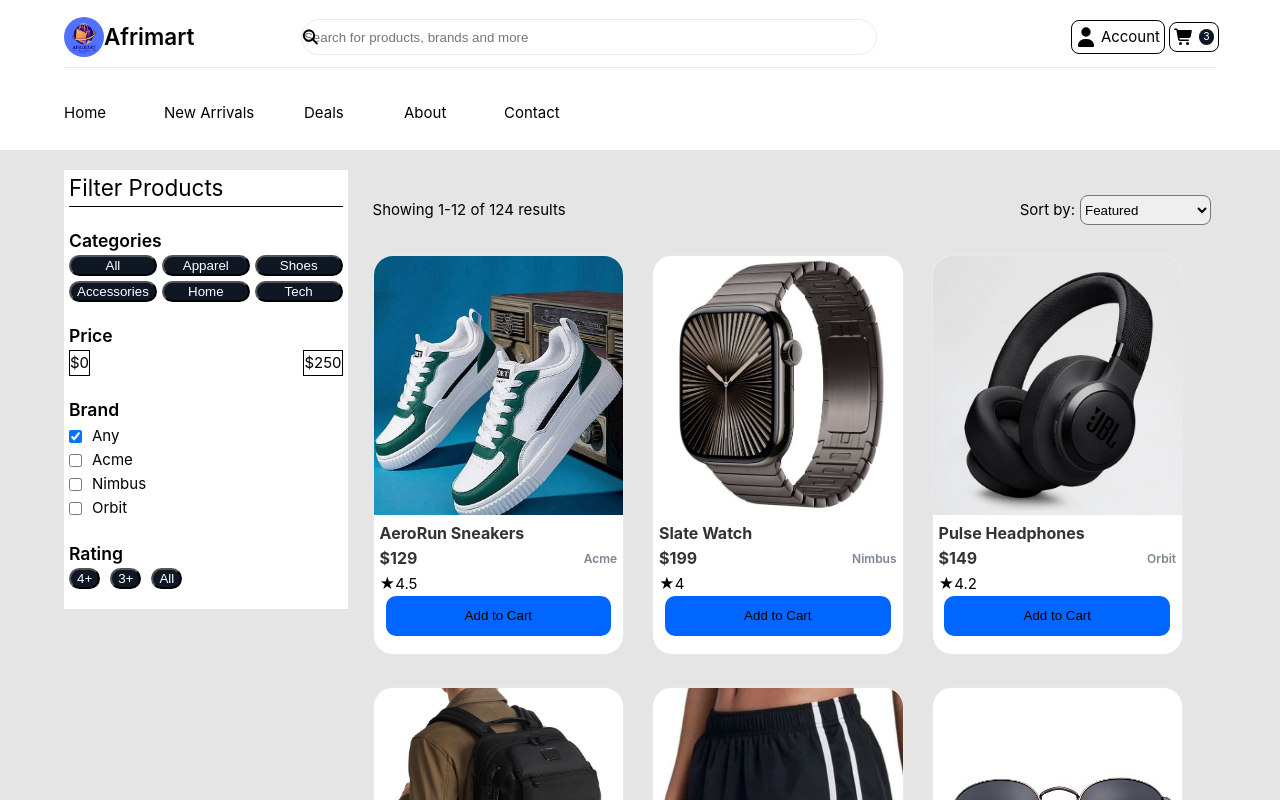
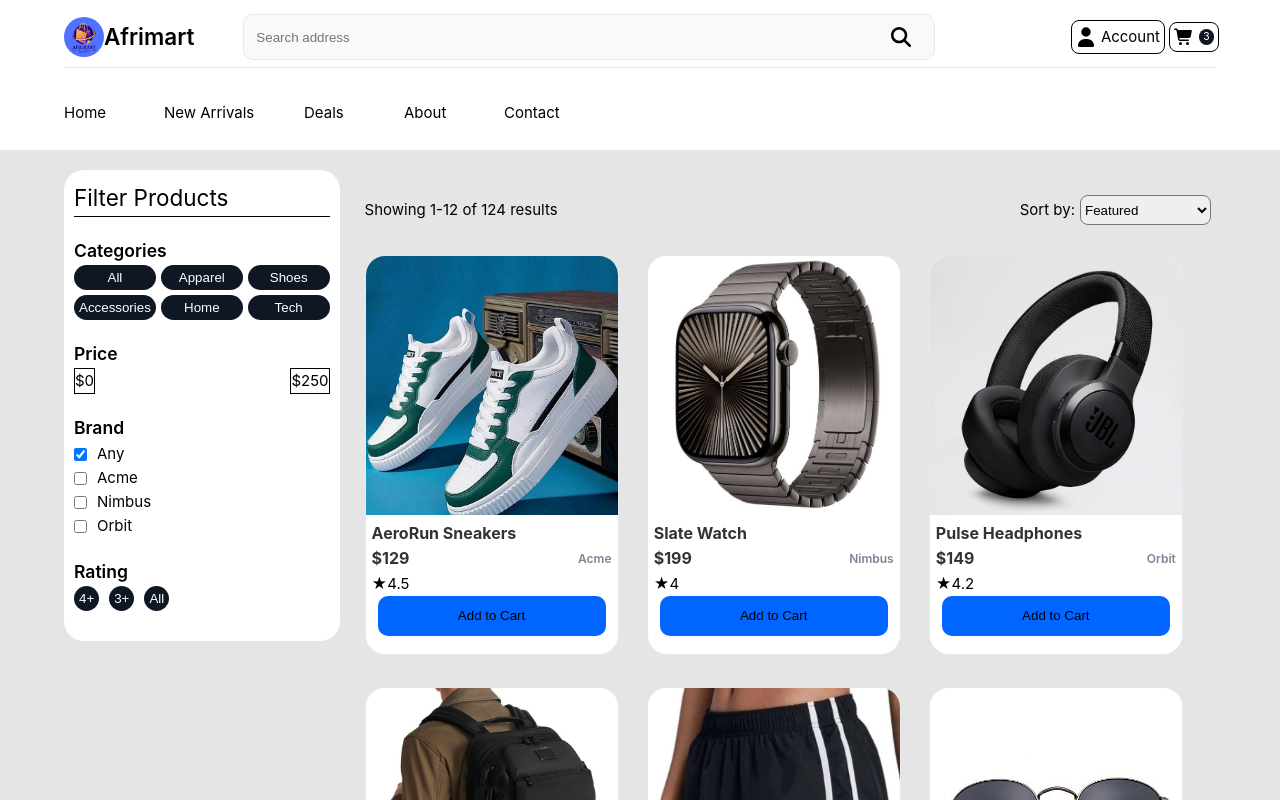
Before and after one commit to K-Irungu/afrimaart-frontend, a Vue app: page / in a window 1280 px wide. Shown: the top 800 px of the page. Built offline with nearby package versions, Linux system fonts and the light colour scheme.

Commit message:
changes to sidebar

```diff
--- a/src/components/DealsComponets/DealsSidebar.vue
+++ b/src/components/DealsComponets/DealsSidebar.vue
@@ -40,9 +40,7 @@
 </script>
 
 <template>
-  <div
-    class="sidefilter lg:col-span-1 md:col-span-1 space-y-8 p-4 bg-white rounded-lg shadow-sm px-[5px]"
-  >
+  <div class="sidefilter lg:col-span-1 md:col-span-1 space-y-8 p-4 bg-white rounded-lg shadow-sm">
     <section class="mb-[20px]">
       <h3 class="dealframe font-bold mb-3 text-lg">Deal Type</h3>
       <div class="grid grid-cols-2 gap-[5px]">
@@ -126,9 +124,11 @@
 
 <style scoped>
 .sidefilter {
+  padding: 10px;
   background: #ffffff;
   height: fit-content;
   width: 20%;
+  border-radius: 20px;
 }
 
 .dealframe,
--- a/src/components/HomeComponents/Sidebar.vue
+++ b/src/components/HomeComponents/Sidebar.vue
@@ -128,8 +128,10 @@
 
 <style scoped>
 .sidefilter {
+  padding: 10px;
   background: #ffffff;
   height: fit-content;
+  border-radius: 20px;
 }
 .categories,
 .price-rage,
@@ -140,6 +142,8 @@
 }
 
 .s-btn {
+  padding: 5px;
+  border: none;
   width: auto;
   cursor: pointer;
   background: #0f1724;
--- a/src/components/Navbar.vue
+++ b/src/components/Navbar.vue
@@ -23,17 +23,24 @@
         <h2 class="text-2xl font-bold">Afrimart</h2>
       </div>
 
-      <div class="relative w-1/2">
-        <font-awesome-icon
-          :icon="['fas', 'search']"
-          class="absolute left-3 top-1/2 transform -translate-y-1/2 text-gray-400 h-4 w-4"
-        />
-        <input
-          type="text"
-          placeholder="Search for products, brands and more"
-          class="input w-full pl-10 pr-4 my-[10px] border rounded-full bg-gray-50 focus:outline-none focus:ring-2 focus:ring-indigo-500 focus:border-indigo-500 hover:border-indigo-400 hover:shadow-md transition-all duration-200"
-        />
-      </div>
+      <form class="search-form flex items-center max-w-lg mx-auto">
+        <label for="voice-search" class="sr-only">Search</label>
+        <div class="relative w-full">
+          <input
+            type="text"
+            id="voice-search"
+            class="search-input bg-gray-50 border border-gray-300 text-gray-900 text-sm rounded-lg block w-full ps-10 p-2.5"
+            placeholder="Search address"
+            required
+          />
+        </div>
+        <button
+          type="submit"
+          class="search-btn inline-flex items-center py-2.5 px-3 ms-2 text-sm font-medium text-white bg-blue-700 rounded-lg"
+        >
+          <font-awesome-icon :icon="['fas', 'search']" class="w-[20px] h-[20px] mr-[6px]" />
+        </button>
+      </form>
 
       <div class="top-links flex items-center gap-[10px] my-[10px]">
         <!-- Account with Icon -->
@@ -137,4 +144,33 @@
   border-radius: 10px;
   font-size: 0.65rem;
 }
+
+.search-form {
+  padding: 2px;
+  width: 60%;
+  border: 1px solid #e6e9ee;
+  border-radius: 10px;
+  background: #f7f9fb;
+  transition: all 0.2s ease;
+}
+
+.search-input {
+  padding: 10px;
+  border: none;
+  background: #f7f9fb;
+}
+
+.search-input:focus {
+  border-color: #6366f1;
+  background: #ffffff;
+  box-shadow: 0 0 0 3px rgba(99, 102, 241, 0.1);
+}
+
+.search-btn {
+  margin-right: 5px;
+  padding: 10px;
+  border: none;
+  background: #f7f9fb;
+  color: black;
+}
 </style>
--- a/src/components/NewArrivalComponents/NewArrivalSidebar.vue
+++ b/src/components/NewArrivalComponents/NewArrivalSidebar.vue
@@ -161,9 +161,11 @@
 
 <style scoped>
 .sidefilter {
+  padding: 10px;
   background: #ffffff;
   height: fit-content;
   width: 20%;
+  border-radius: 20px;
 }
 
 .timeframe,
```
